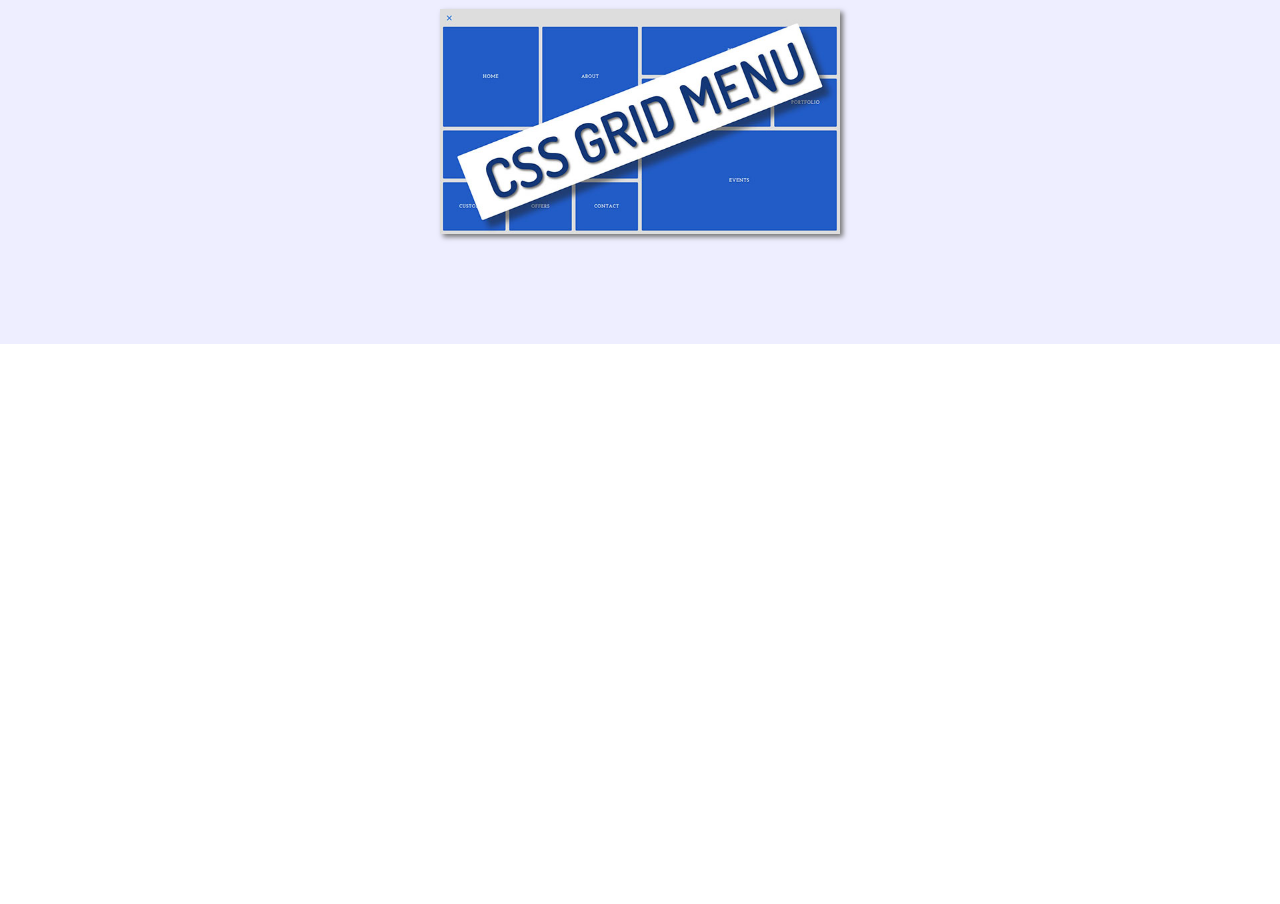
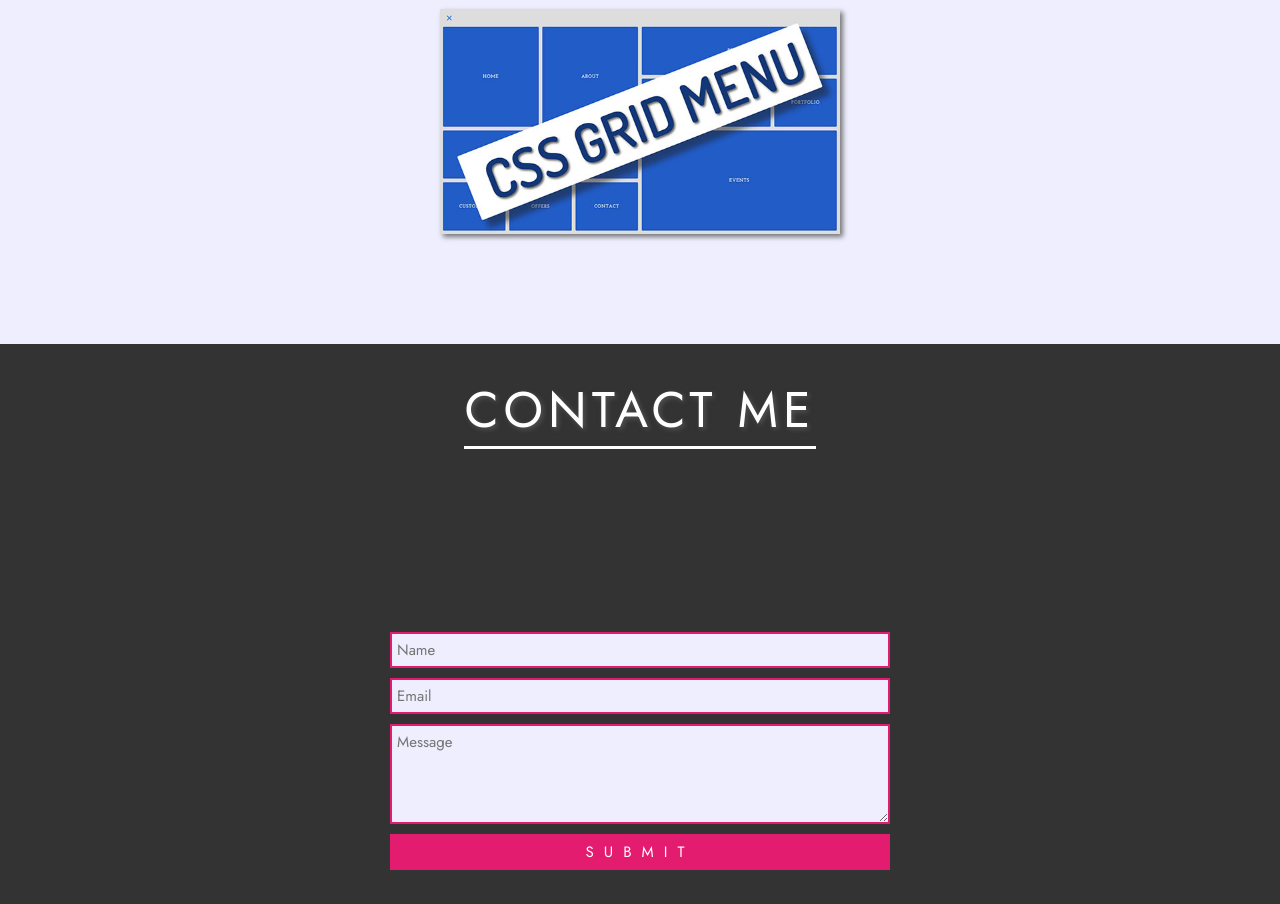
Before and after one commit to nomadGeonilJang/html-css-js-project-3, a plain HTML site: page index.html in a window 1280 px wide. Shown: the part 3294-4198 px from the top of the page. Before the commit the page ends 3638 px from the top, so only its background shows below. Drawn offline with Linux system fonts and the light colour scheme.

Commit message:
contact makrup and css

```diff
--- a/index.html
+++ b/index.html
@@ -199,6 +199,18 @@
         </div>
       </section>
       <!-- End of Section 3 -->
+
+      <!-- Section 4 -->
+      <section class="section-4">
+        <h1 class="section-heading section-4-heading">Contact Me</h1>
+        <form action="" class="contact-form center">
+          <input type="text" placeholder="Name">
+          <input type="email" placeholder="Email">
+          <textarea placeholder="Message"></textarea>
+          <input type="submit" value="Submit" class="contact-btn">
+        </form>
+      </section>
+      <!-- End of Section 4 -->
     </div>
   </body>
 </html>
--- a/style.css
+++ b/style.css
@@ -285,3 +285,49 @@ html{
     transition: bottom .3s .3s;
 }
 /* End of Section 3 */
+
+/* Section 4 */
+.section-4{
+    width: 100%;
+    height: 70vh;
+    background-color: #333;
+    display: flex;
+    flex-direction: column;
+    align-items: center;
+    justify-content: space-evenly;
+}
+.section-4-heading{
+    color:#fff;
+    box-shadow: none;
+    border-color: #fff;
+}
+.contact-form{
+    width: 50rem;
+    flex-direction: column;
+}
+
+.contact-form input,
+.contact-form textarea{
+    width: 100%;
+    padding: .5rem;
+    margin:.5rem 0;
+    background-color: #eef;
+    font-size: 1.5rem;
+    border:.2rem solid #e41c6f;
+    color:#555;
+}
+
+.contact-form textarea{
+    height: 10rem;
+    max-height: 15rem;
+    max-width: 100%;
+}
+
+.contact-form .contact-btn{
+    background-color: #e41c6f;
+    color:#fff;
+    text-transform: uppercase;
+    letter-spacing: 1rem;
+    cursor: pointer;
+}
+/* End of Section 4 */
```
